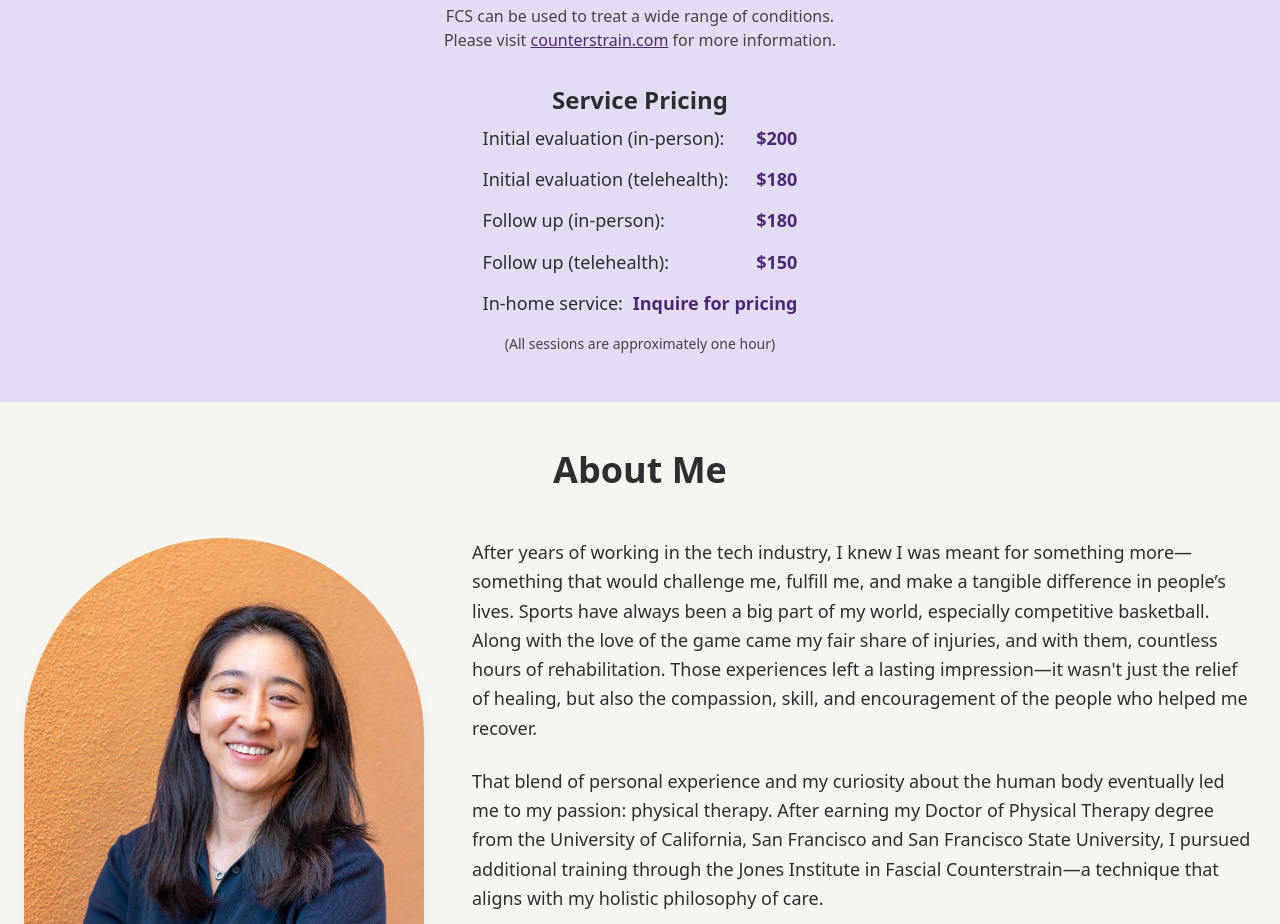
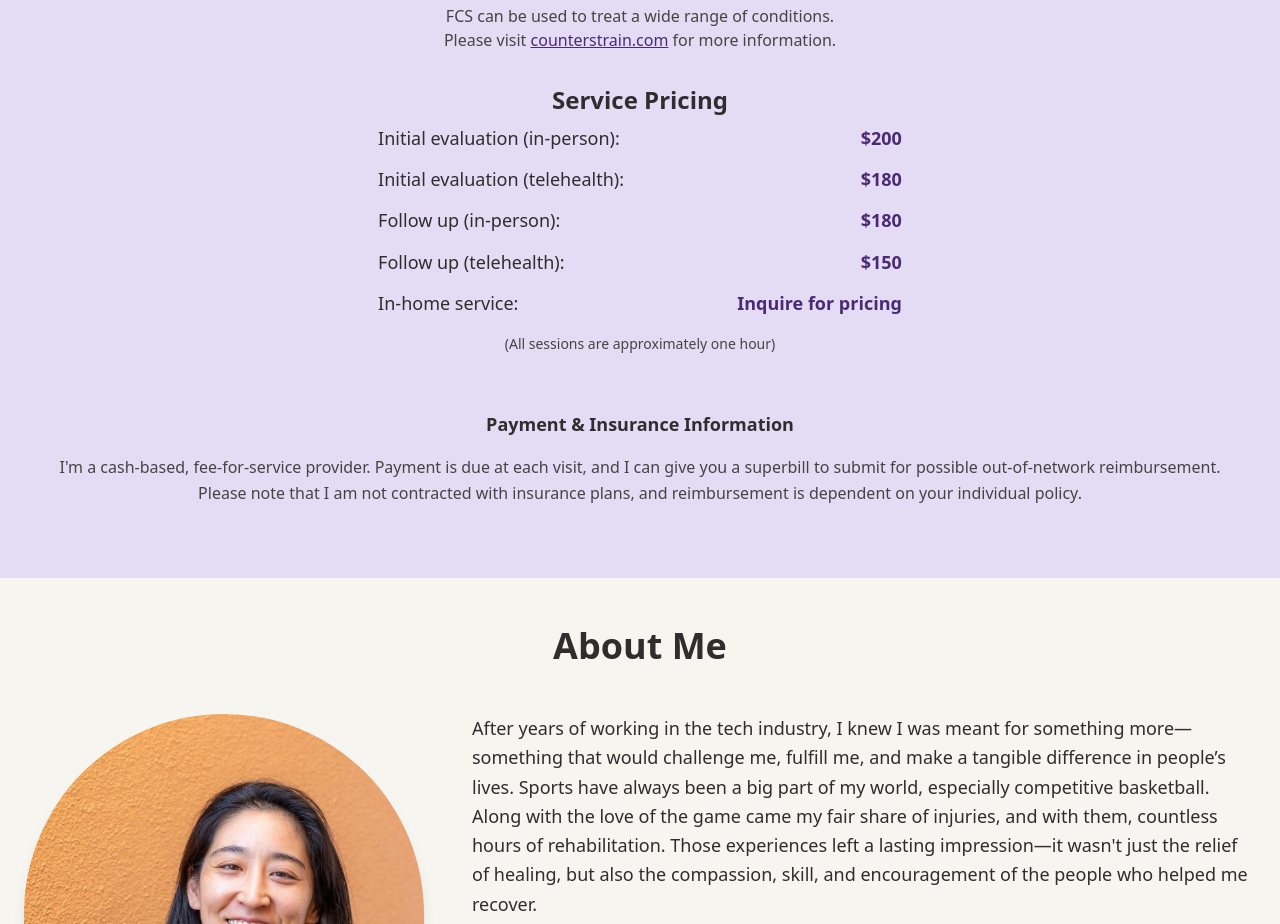
Before and after one commit to RTAKA808/haidee-pt, a Next.js app: page / in a window 1280 px wide. Shown: the part 1845-2769 px from the top of the page. Built offline with nearby package versions, Linux system fonts and the light colour scheme.

Commit message:
Added blurb about pricing and a new form input for how they heard about the practice

```diff
--- a/src/app/api/contact/route.ts
+++ b/src/app/api/contact/route.ts
@@ -10,6 +10,8 @@ interface ContactFormData {
   email: string;
   phone: string;
   preferredContact: "email" | "phone" | "text";
+  howDidYouHear: "google" | "instagram" | "facebook" | "referral" | "other";
+  otherSource?: string;
   subject: string;
   message: string;
 }
@@ -58,6 +60,11 @@ function generateHaideeEmail(formData: ContactFormData): string {
           <div class="field">
             <div class="label">Preferred Contact Method:</div>
             <div class="value">${formData.preferredContact.charAt(0).toUpperCase() + formData.preferredContact.slice(1)}</div>
+          </div>
+
+          <div class="field">
+            <div class="label">How did you hear about us:</div>
+            <div class="value">${formData.howDidYouHear.charAt(0).toUpperCase() + formData.howDidYouHear.slice(1).replace('_', ' ')}${formData.otherSource ? ` - ${formData.otherSource}` : ''}</div>
           </div>
 
           <div class="field">
--- a/src/components/contact.tsx
+++ b/src/components/contact.tsx
@@ -35,6 +35,8 @@ const formSchema = z.object({
     message: "Please enter a valid phone number.",
   }),
   preferredContact: z.enum(["email", "phone", "text"]),
+  howDidYouHear: z.enum(["google", "instagram", "facebook","referral", "other"]),
+  otherSource: z.string().optional(),
   subject: z.string().min(5, {
     message: "Subject must be at least 5 characters.",
   }),
@@ -56,6 +58,8 @@ export default function Contact() {
       email: "",
       phone: "",
       preferredContact: "email",
+      howDidYouHear: "google",
+      otherSource: "",
       subject: "",
       message: "",
     },
@@ -179,7 +183,50 @@ export default function Contact() {
                 </FormItem>
               )}
             />
+
+            {/* How did you hear about us */}
+            <FormField
+              control={form.control}
+              name="howDidYouHear"
+              render={({ field }) => (
+                <FormItem>
+                  <FormLabel>How did you hear about us?</FormLabel>
+                  <Select onValueChange={field.onChange} defaultValue={field.value}>
+                    <FormControl>
+                      <SelectTrigger>
+                        <SelectValue placeholder="Select an option" />
+                      </SelectTrigger>
+                    </FormControl>
+                    <SelectContent>
+                      <SelectItem value="google">Google Search</SelectItem>
+                      <SelectItem value="instagram">Instagram</SelectItem>
+                      <SelectItem value="referral">Referral</SelectItem>
+                      <SelectItem value="facebook">Facebook</SelectItem>
+                      <SelectItem value="other">Other</SelectItem>
+                    </SelectContent>
+                  </Select>
+                  <FormMessage />
+                </FormItem>
+              )}
+            />
           </div>
+
+          {/* Other Source Field - only show when "other" is selected */}
+          {form.watch("howDidYouHear") === "other" && (
+            <FormField
+              control={form.control}
+              name="otherSource"
+              render={({ field }) => (
+                <FormItem>
+                  <FormLabel>Please specify how you heard about us</FormLabel>
+                  <FormControl>
+                    <Input placeholder="e.g., flyer, advertisement, event..." {...field} />
+                  </FormControl>
+                  <FormMessage />
+                </FormItem>
+              )}
+            />
+          )}
 
           {/* Subject Field */}
           <FormField
--- a/src/components/overview.tsx
+++ b/src/components/overview.tsx
@@ -101,32 +101,44 @@ export default function Overview() {
           <h3 className="font-semibold text-2xl text-center">
             Service Pricing
           </h3>
-          <div className="mt-4 md:mt-2">
-            <ul className="space-y-3 text-lg leading-relaxed">
-              <li className="flex items-center gap-8">
-                <span>Initial evaluation (in-person):</span>
-                <span className="font-semibold text-accent">$200</span>
+          <div className="mt-4 md:mt-2 text-center">
+            <ul className="space-y-3 text-lg leading-relaxed inline-block">
+              <li className="grid grid-cols-2 gap-8 items-center">
+                <span className="text-left">Initial evaluation (in-person):</span>
+                <span className="font-semibold text-accent text-right">$200</span>
               </li>
-              <li className="flex justify-between items-center">
-                <span>Initial evaluation (telehealth):</span>
-                <span className="font-semibold text-accent">$180</span>
+              <li className="grid grid-cols-2 gap-8 items-center">
+                <span className="text-left">Initial evaluation (telehealth):</span>
+                <span className="font-semibold text-accent text-right">$180</span>
               </li>
-              <li className="flex justify-between items-center">
-                <span>Follow up (in-person):</span>
-                <span className="font-semibold text-accent">$180</span>
+              <li className="grid grid-cols-2 gap-8 items-center">
+                <span className="text-left">Follow up (in-person):</span>
+                <span className="font-semibold text-accent text-right">$180</span>
               </li>
-              <li className="flex justify-between items-center">
-                <span>Follow up (telehealth):</span>
-                <span className="font-semibold text-accent">$150</span>
+              <li className="grid grid-cols-2 gap-8 items-center">
+                <span className="text-left">Follow up (telehealth):</span>
+                <span className="font-semibold text-accent text-right">$150</span>
               </li>
-              <li className="flex justify-between items-center">
-              <span>In-home service:</span>
-              <span className="font-semibold text-accent">Inquire for pricing</span>
+              <li className="grid grid-cols-2 gap-8 items-center">
+                <span className="text-left">In-home service:</span>
+                <span className="font-semibold text-accent text-right">Inquire for pricing</span>
               </li>
             </ul>
             <p className="text-center text-muted-foreground mt-4 text-sm">
               (All sessions are approximately one hour)
             </p>
+
+            <div className="mt-8 p-6">
+              <h4 className="font-semibold text-lg text-center mb-4">
+                Payment & Insurance Information
+              </h4>
+              <p className="text-center text-muted-foreground leading-relaxed">
+                I&apos;m a cash-based, fee-for-service provider. Payment is due at each visit,
+                and I can give you a superbill to submit for possible out-of-network reimbursement.
+                Please note that I am not contracted with insurance plans, and reimbursement is
+                dependent on your individual policy.
+              </p>
+            </div>
           </div>
         </div>
       </div>
--- a/src/lib/googleSheets.ts
+++ b/src/lib/googleSheets.ts
@@ -5,6 +5,8 @@ interface ContactFormData {
   email: string;
   phone: string;
   preferredContact: "email" | "phone" | "text";
+  howDidYouHear: "google" | "instagram" | "facebook" | "referral" | "other";
+  otherSource?: string;
   subject: string;
   message: string;
   formType?: string;
@@ -50,6 +52,8 @@ export async function logToGoogleSheets(formData: ContactFormData) {
       formData.email,
       formData.phone,
       formData.preferredContact,
+      formData.howDidYouHear,
+      formData.otherSource || '',
       formData.subject,
       formData.message,
       formData.formType || 'Contact Form'
@@ -58,7 +62,7 @@ export async function logToGoogleSheets(formData: ContactFormData) {
     // Append data to sheet
     await sheets.spreadsheets.values.append({
       spreadsheetId: process.env.GOOGLE_SHEETS_SHEET_ID,
-      range: 'Sheet1!A:H', // Assuming default sheet name
+      range: 'Sheet1!A:J', // Updated to include new fields
       valueInputOption: 'RAW',
       requestBody: {
         values: [rowData],
```
